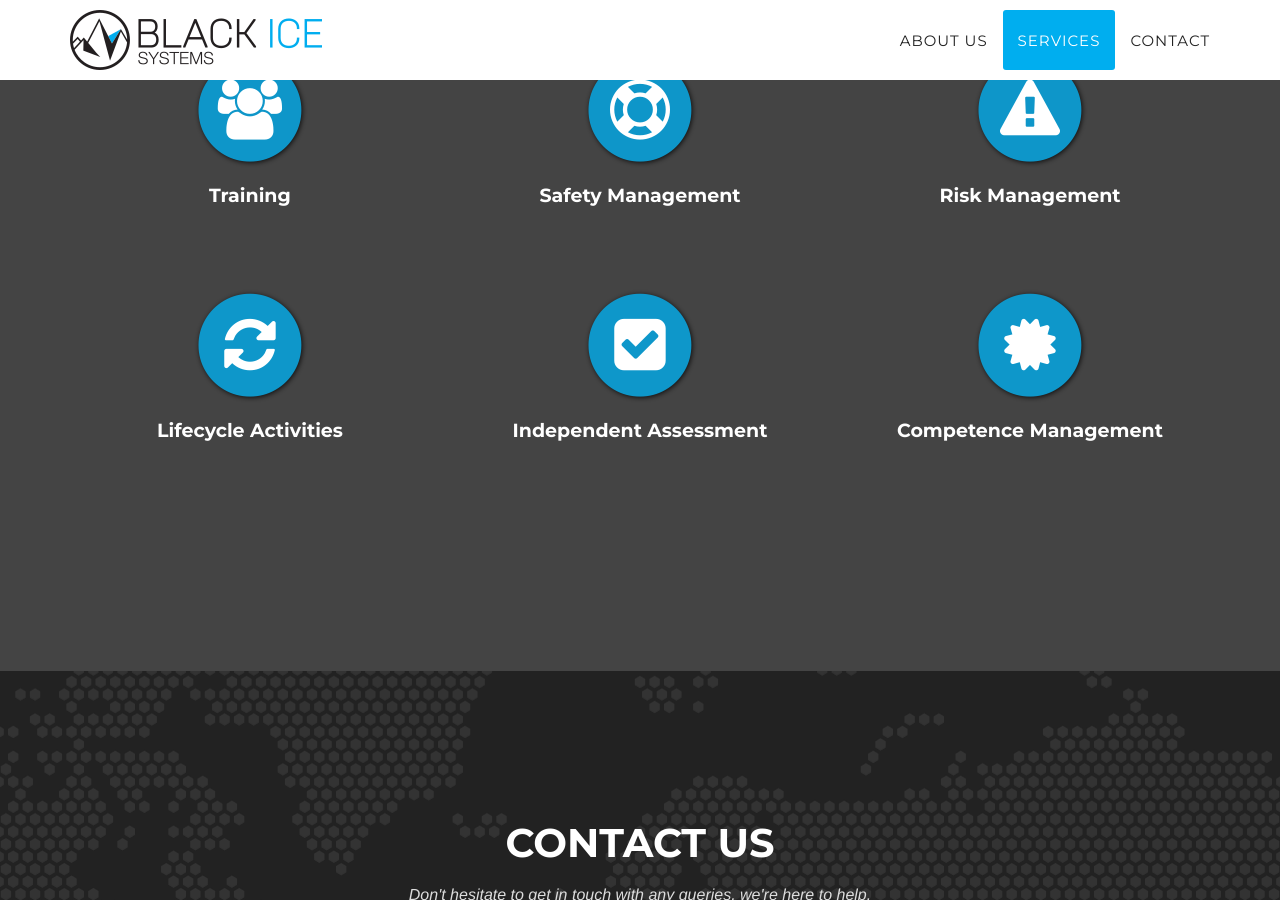
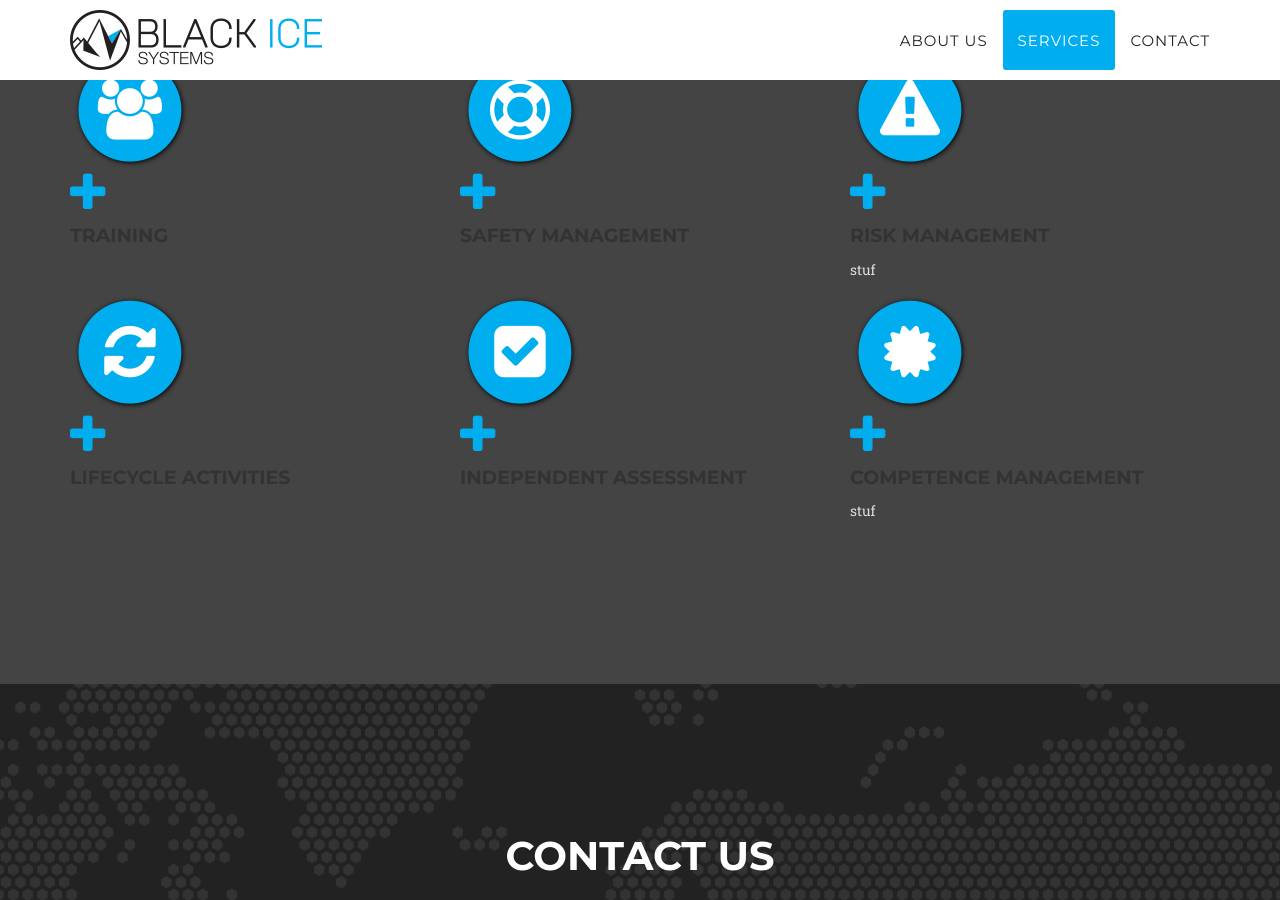
Before and after one commit to BlackIceSystems/blackicesystems, a Jekyll site: the page built from index.html, in a window 1280 px wide and 900 px high, scrolled down 2214 px. Built offline with Jekyll 4.4.1, drawn with Linux system fonts in a browser that asks for light colours; some web fonts are replaced.

Commit message:
ch-ch-changes

```diff
--- a/_includes/services.html
+++ b/_includes/services.html
@@ -7,7 +7,7 @@
                     <h3 class="section-subheading text-muted">Click on the icons to find out more about out services, and how Black Ice Systems can help your business achieve safety success</h3>
                 </div>
             </div>
-			<div class="row text-center">
+<!--			<div class="row text-center">
 
 				{% for post in site.posts %}
 					<div class="col-md-4">
@@ -27,7 +27,29 @@
 					{% endunless %}
 				{% endfor %}
 
-			</div>
+			</div>-->
+
+			<div class="row">
+				{% for post in site.posts %}
+                <div class="col-md-4 col-sm-6 services-item">
+                    <a href="#servicesModal{{ post.modal-id }}" class="services-link" data-toggle="modal">
+						<span class="fa-stack fa-4x">
+							<i class="fa fa-circle fa-stack-2x" style="-webkit-text-shadow: 1px 1px 5px #000; text-shadow: 1px 1px 5px #000;"></i>
+							<i class="fa {{ post.icon }} fa-stack-1x fa-inverse"></i>
+						</span>
+                        <div class="services-hover">
+                            <div class="services-hover-content">
+                                <i class="fa fa-plus fa-3x"></i>
+                            </div>
+                        </div>
+                    </a>
+                    <div class="services-caption">
+                        <h4>{{ post.title }}</h4>
+                        <p class="text-muted">{{ post.subtitle }}</p>
+                    </div>
+                </div>
+				{% endfor %}
+            </div>
 
         </div>
     </section>
```
Also changed, not shown: _includes/portfolio_grid.html (added, +29 -0 lines).
